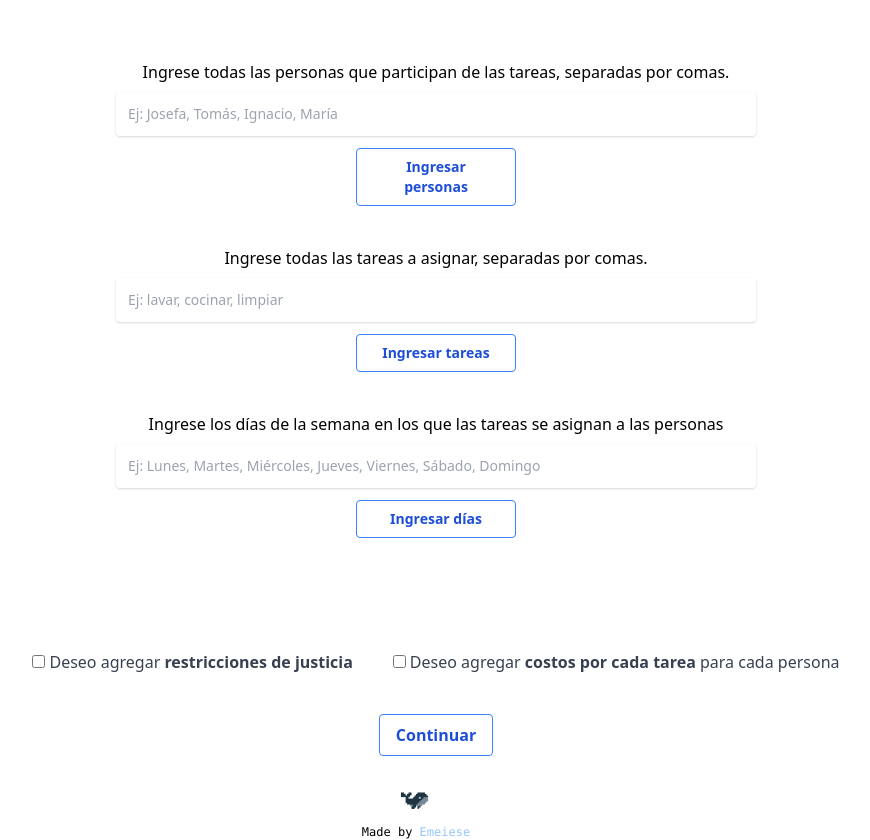
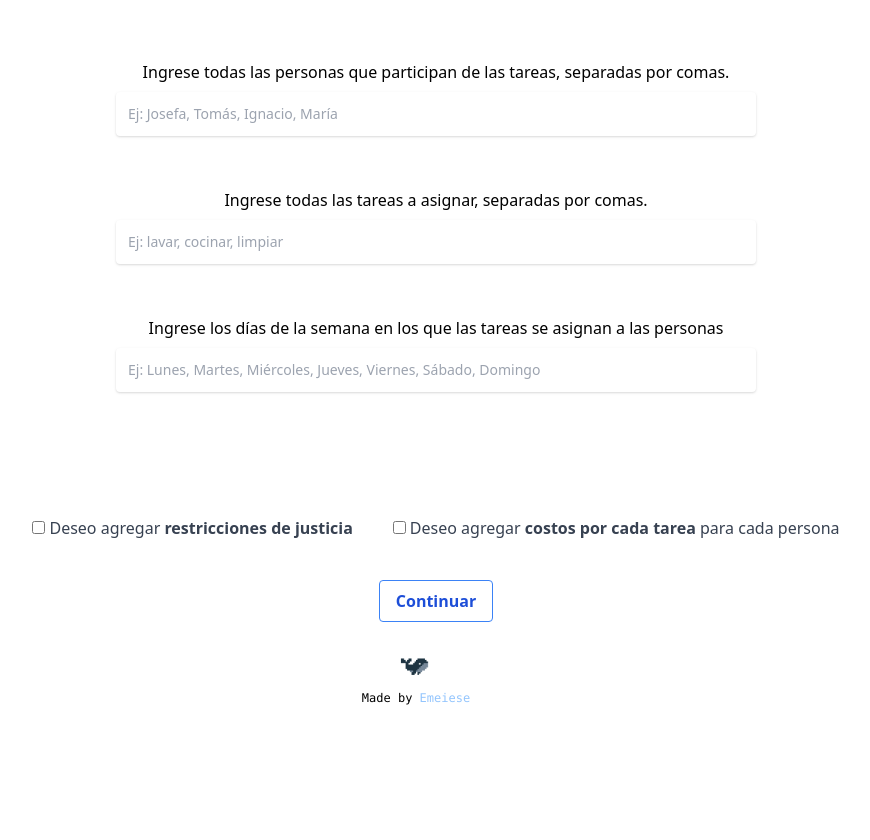
Before and after one commit to emeiese/task-assignation-frontend, a Vue app: page /assigner in a window 1280 px wide. Shown: the whole page, without its empty margins (224-1094 px from the left). After the commit the page ends 800 px from the top, so only its background shows below. Built offline with nearby package versions, Linux system fonts and the light colour scheme.

Commit message:
feat(inputAndSave): delete button and emit input value instantly

```diff
--- a/src/components/inputAndSave.vue
+++ b/src/components/inputAndSave.vue
@@ -16,12 +16,6 @@
       <i class="fas fa-user"></i>
     </span>
   </div>
-  <button
-    class="w-40 text-sm transition duration-500 ease-in-out bg-transparent hover:bg-blue-500 text-blue-700 font-semibold hover:text-white py-2 px-4 border border-blue-500 hover:border-transparent rounded"
-    @click="$emit('save-objects', objects)"
-  >
-    {{ saveString }}
-  </button>
 </template>
 
 <script>
@@ -32,5 +26,15 @@ export default {
     saveString: String,
     id: String,
   },
+  data() {
+    return {
+      objects: "",
+    };
+  },
+  watch: {
+    objects: function(newValue) {
+      this.$emit("save-objects", newValue);
+    },
+  },
 };
 </script>
--- a/src/views/assigner.vue
+++ b/src/views/assigner.vue
@@ -111,6 +111,7 @@ export default {
       setTimeout(() => (this.showWarning = false), 3000);
     },
     async nextPage() {
+      console.log("Names:", this.names)
       if (!this.names || !this.tasks || !this.days) {
         this.triggerWarning();
       } else {
```
